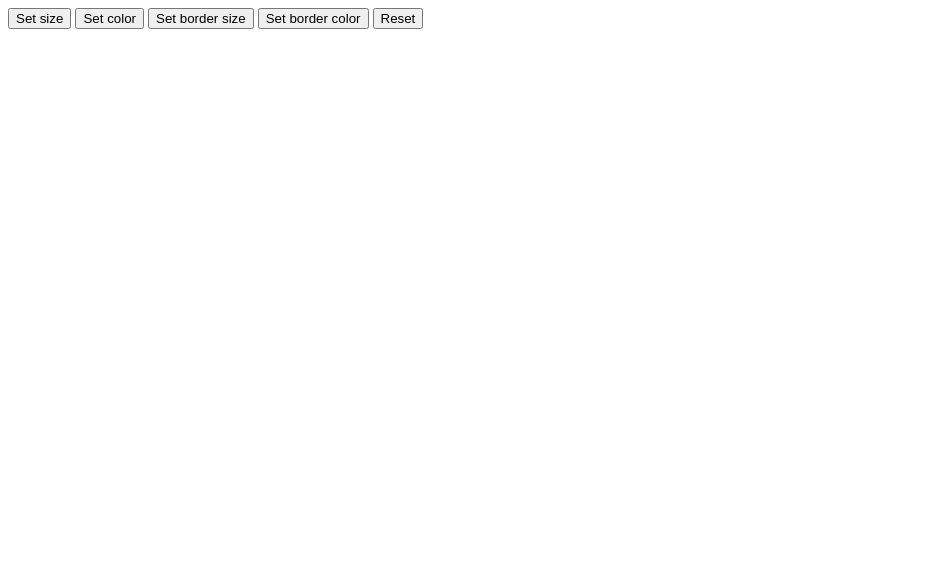
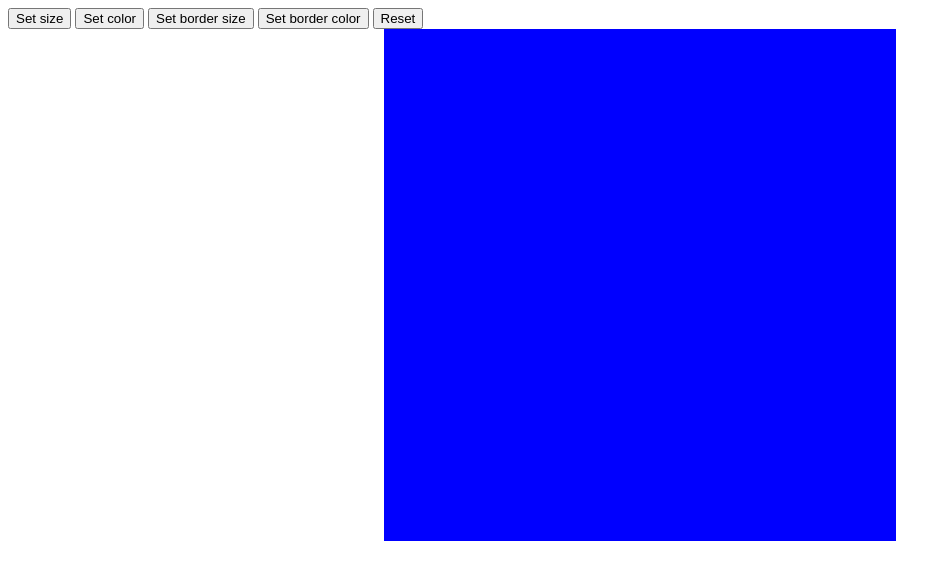
Before and after one commit to Davidjdavid/Etch-a-Sketch, a plain HTML site: page index.html in a window 1280 px wide. Shown: the whole page, without its empty margins (0-951 px from the left). Drawn offline with Linux system fonts and the light colour scheme; the site is published under a folder, as on GitHub Pages, so addresses that start at the root find nothing.

Commit message:
Update index.html
Fixed a thing

```diff
--- a/index.html
+++ b/index.html
@@ -21,6 +21,6 @@
 
     </body>
 
-    <script src="/js/draw.js"></script>
+    <script src="js/draw.js"></script>
 
 </html>
```
